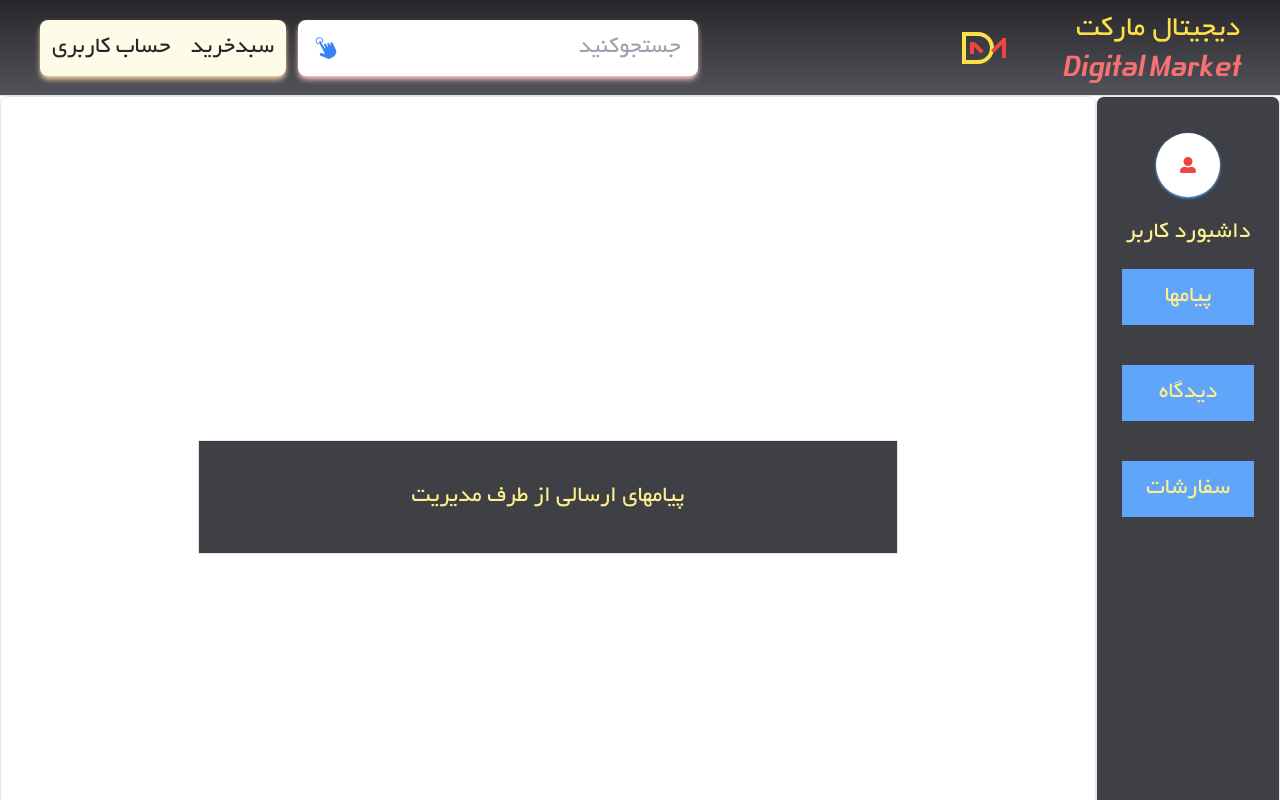
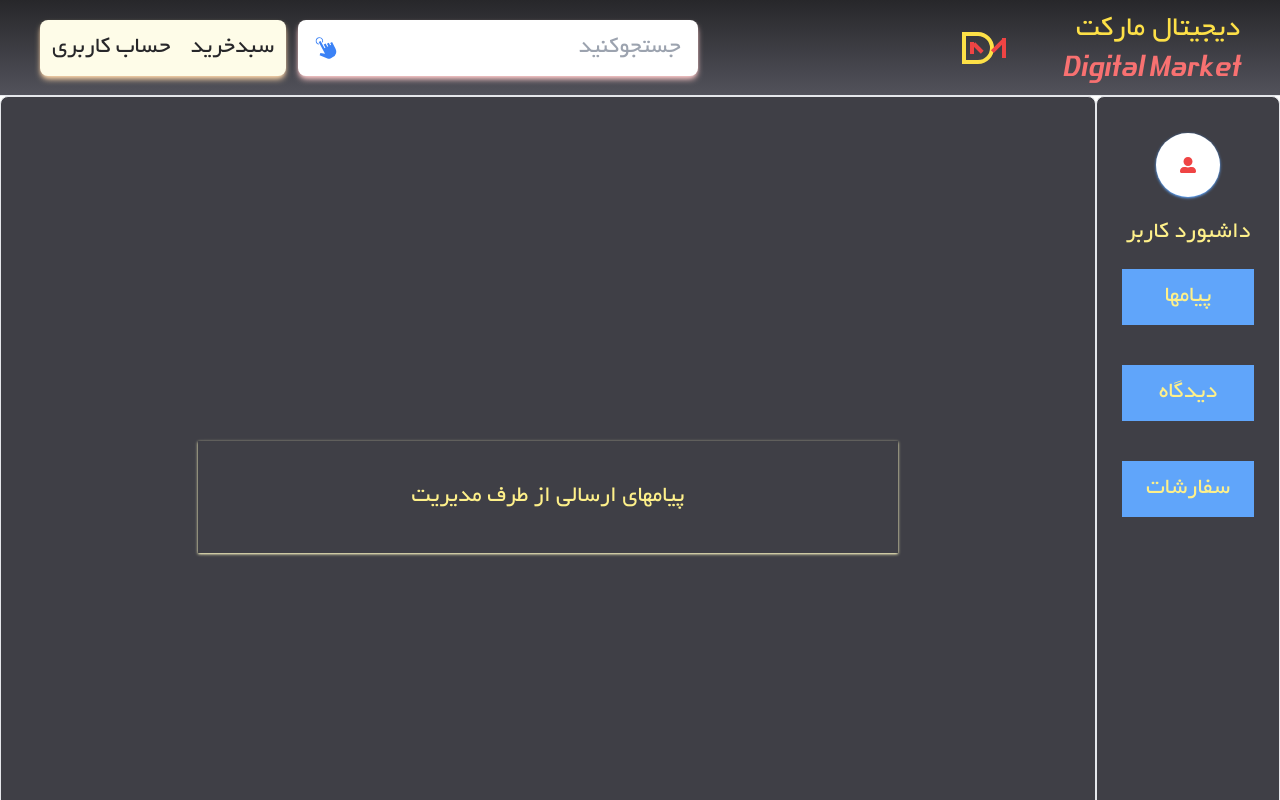
Before and after one commit to ghiyaee/all-digitall, a React (Create React App) app: page /DashboardUser in a window 1280 px wide. Both pictures are taken after a click on the button "پیامها". Shown: the top 800 px of the page. Built offline with nearby package versions, Linux system fonts and the light colour scheme.

Commit message:
bug message admin

```diff
--- a/src/component/Dashboarduser.jsx
+++ b/src/component/Dashboarduser.jsx
@@ -1,20 +1,15 @@
 import React from 'react';
-import { useState, useEffect, useContext } from 'react';
+import { useState, } from 'react';
 import { FaUserAlt } from 'react-icons/fa';
-import { Link } from 'react-router-dom';
 import User from './User';
-import axios from 'axios';
-import { Store } from '../context/Store';
 import Comments from './Comments';
-import { useNavigate } from 'react-router-dom';
 import MessageUser from './MessageUser';
 function DashboardUser() {
   const [user, setUser] = useState(false);
   const [comments, setComments] = useState(false);
-  const { userinfo, message } = useContext(Store);
-  const navigate=useNavigate()
+  const [msg,setMessage]=useState(false)
   const handelMessage = () => {
-  //  navigate('/MeaasgeUser')
+   setMessage(true)
   };
   const handelProducts = () => {};
   const handelComments = () => {};
@@ -31,7 +26,7 @@ function DashboardUser() {
               onClick={() => handelMessage()}
               className="bg-blue-400 py-3 px-6 hover:rounded-3xl hover:text-white duration-500 cursor-pointer  "
             >
-             پیامها
+              پیامها
             </button>
             <button
               onClick={() => handelComments()}
@@ -48,8 +43,19 @@ function DashboardUser() {
             </button>
           </div>
         </div>
-        <div className="border w-full rounded-lg text-black">
-          {user === true ? <User /> : comments === true ? <Comments /> : <MessageUser/>}
+        <div
+          className="flex justify-center  border w-full rounded-lg
+           text-black items-center bg-zinc-700"
+        >
+          {user === true ? (
+            <User />
+          ) : comments === true ? (
+            <Comments />
+          ) : msg === true ? (
+            <MessageUser />
+          ) : (
+            ''
+          )}
         </div>
       </div>
     </>
--- a/src/component/Message.jsx
+++ b/src/component/Message.jsx
@@ -13,7 +13,8 @@ function Message() {
       return
     } else{
       try {
-       await axios.post('/api/message', { msg, state });
+        const res = await axios.post('/api/message', { msg, state });
+        setMsg(res.data)
         navigate('/Dashboard');
       } catch (error) {}
 
@@ -23,7 +24,6 @@ function Message() {
     <div className="flex items-center flex-col justify-center container m-auto  mt-5 ">
       <div className="py-5 px-16 rounded-lg flex items-center flex-col gap-5 bg-zinc-700 text-yellow-200 w-full text-2xl">
         <h2>فرم ارسال پیام</h2>
-        <p>کاربر{state.name}</p>
         <form className="flex flex-col gap-4 font-[yekan]">
           <textarea
             cols="30"
--- a/src/component/MessageUser.jsx
+++ b/src/component/MessageUser.jsx
@@ -4,15 +4,17 @@ import { Store } from '../context/Store'
 function MessageUser() {
     const { state } = useContext(Store)
     const { message, userinfo } = state;
-    console.log(userinfo[0]?._id);
     const filterMessage = message.filter((f) => f.user_id._id === userinfo[0]?._id);
   return (
     <div className="flex items-center flex-col justify-center h-screen  ">
-      <div className='border p-10 flex flex-col gap-5 bg-zinc-700 text-yellow-200 w-[700px] text-2xl'>
-      <h2 className='text-center'>پیامهای ارسالی از طرف مدیریت</h2>
-        {filterMessage?.map((m) => (
-          <div key={m._id} className="flex border gap-5 p-4 ">
-            {m.message}
+      <div className="shadow shadow-yellow-100 p-10 flex flex-col gap-5 bg-zinc-700 text-yellow-200 w-[700px] text-2xl">
+        <h2 className="text-center">پیامهای ارسالی از طرف مدیریت</h2>
+        {filterMessage.map((m) => (
+          <div
+            key={m._id}
+            className="flex justify-between items-center mt-5 gap-[0px] border p-5 "
+          >
+            <p>{m.message}</p>
           </div>
         ))}
       </div>
--- a/src/component/Users.jsx
+++ b/src/component/Users.jsx
@@ -36,7 +36,8 @@ function Users() {
           {userinfo[0].isAdmin ? (
             <div className="flex items-center  flex-col gap-[30px] font-bold font-[yekan] max-h-screen  overflow-y-auto ">
               <h2 className="text-3xl mt-5 text-yellow-400"> کاربران</h2>
-              <div className=" py-3 px-10 text-lg w-[900px] bg-zinc-700 text-yellow-100 shadow shadow-orange-400 overflow-x-hidden ">
+                <div className=" py-3 px-10 text-lg w-[900px] bg-zinc-700 text-yellow-100 shadow
+               shadow-orange-400 overflow-x-hidden ">
                 {users?.map((user) => (
                   <div
                     key={user._id}
```
Also changed, not shown: src/component/Header.jsx (+7 -2 lines).
